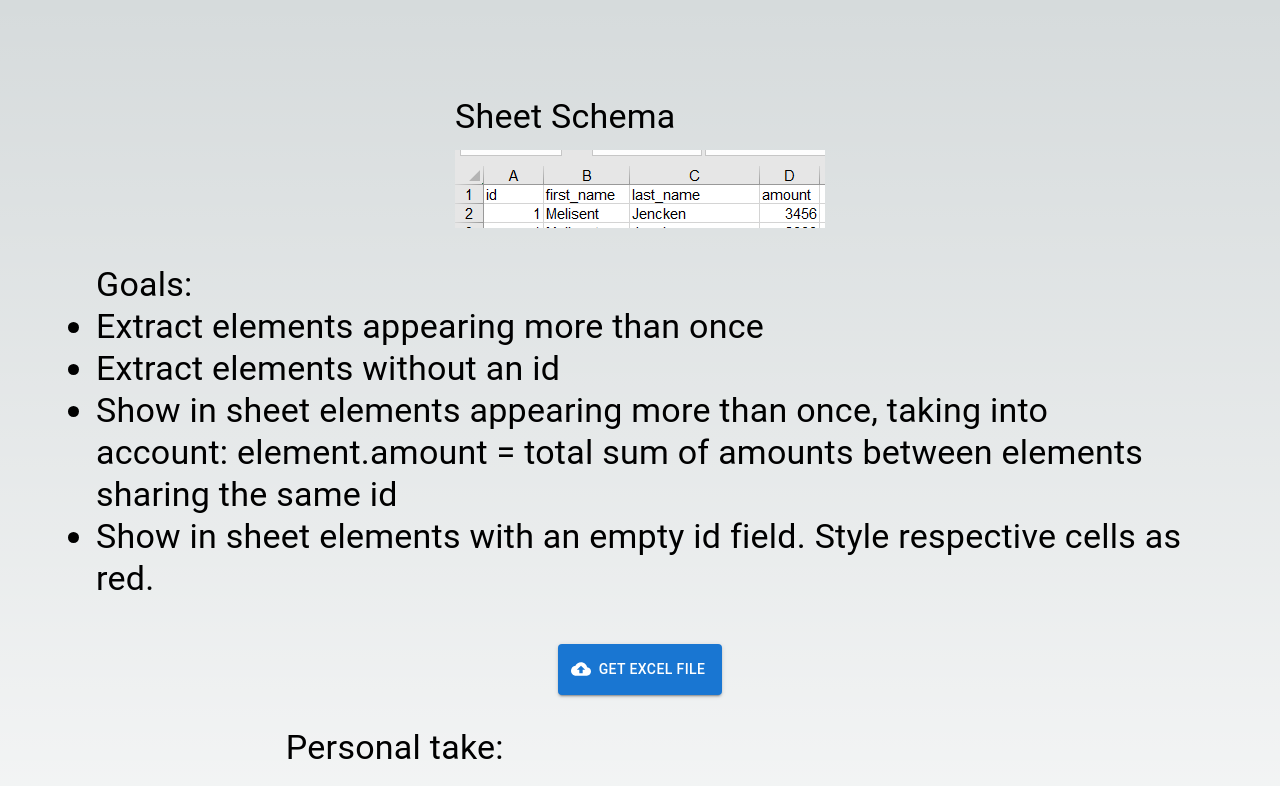
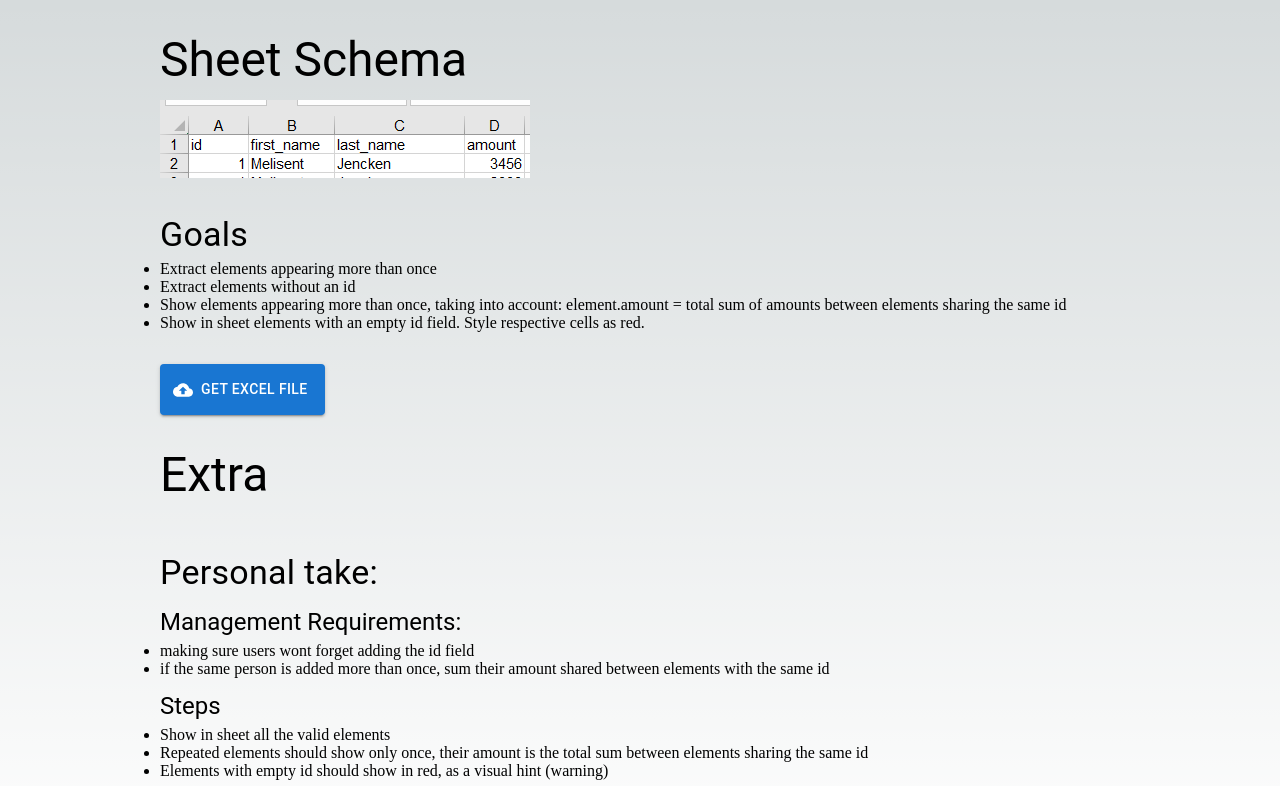
Before and after one commit to jualon92/excelTest, a Next.js app: page / in a window 1280 px wide. Shown: the top 786 px of the page. Built offline with nearby package versions, Linux system fonts and the light colour scheme.

Commit message:
styling cohesion h3 h2

```diff
--- a/pages/index.tsx
+++ b/pages/index.tsx
@@ -7,19 +7,19 @@ import { ChangeEvent, useState } from "react";
 import { Persona } from "../utils/interfaces";
 import { PersonasSchemaValidation } from "../utils/validation";
 import useNotification from "../lib/useSnackbar";
-import { Inter } from 'next/font/google'
+import { Inter } from "next/font/google";
 import { buildExcelPersonas, buildNormalizedExcel } from "../utils/xlsx";
+import Divider from '@mui/material/Divider';
 //@ts-ignore
 import * as XLSX from "xlsx-js-style";
-import { TableContainer, Paper, Table, TableHead, TableRow, TableCell, TableBody, Typography, Box } from "@mui/material";
-import cellImage from "../public/assets/cell_format.png"
+import { Typography, Box } from "@mui/material";
+import cellImage from "../public/assets/cell_format.png";
 
-const inter = Inter({ subsets: ['latin'] })
+const inter = Inter({ subsets: ["latin"] });
 
 export default function Home() {
   const [loading, setLoading] = useState(false);
   const [msg, sendNotification] = useNotification();
-
 
   const getJSONFromSheet = (e: ProgressEvent<FileReader>): Persona[] => {
     const bufferArray = e?.target?.result;
@@ -30,21 +30,25 @@ export default function Home() {
     return XLSX.utils.sheet_to_json(ws);
   };
 
-
-
-  const readExcel = async (e: ChangeEvent<HTMLInputElement>, buildFunction) => {
+  const readExcel = async (
+    e: ChangeEvent<HTMLInputElement>,
+    buildFunction: {
+      (rawData: Persona[]): void;
+      (rawData: Persona[]): void;
+      (arg0: Persona[]): void;
+    }
+  ) => {
     //init file reader
     const fileReader = new FileReader();
-    const targetFile = (e.target as HTMLInputElement)?.files?.[0]
+    const targetFile = (e.target as HTMLInputElement)?.files?.[0];
     if (targetFile) {
       fileReader.readAsArrayBuffer(targetFile);
     }
 
-
     fileReader.onload = async (e) => {
       const rawData: Persona[] = getJSONFromSheet(e);
       try {
-        await PersonasSchemaValidation.validate(rawData)
+        await PersonasSchemaValidation.validate(rawData);
         buildFunction(rawData);
 
         sendNotification({
@@ -60,8 +64,6 @@ export default function Home() {
     };
   };
 
-
-
   return (
     <>
       <Head>
@@ -71,34 +73,36 @@ export default function Home() {
         <link rel="icon" href="/favicon.ico" />
       </Head>
       <main className={styles.main}>
-
-
-
         <Box>
-
-          <Typography variant="h4" mb={1.5}>
+          <Typography variant="h3" mb={1.5}>
             Sheet Schema
           </Typography>
 
-          <Image src={cellImage} alt="excel debe contener columnas id, nombre, apellido y monto" />
+          <Image
+            src={cellImage}
+            alt="excel debe contener columnas id, nombre, apellido y monto"
+          />
         </Box>
+<Box>
+        <Typography variant="h4" mb={0.5}>
+          Goals
+        </Typography>
 
-
-        <Box>
-
-          <Typography variant="h4" mb={1.5}>
-            Goals:
         <ul>
           <li>Extract elements appearing more than once </li>
           <li>Extract elements without an id</li>
-              <li> Show in sheet elements appearing more than once, taking into account: element.amount = total sum of amounts between elements sharing the same id
+          <li>
+            {" "}
+            Show  elements appearing more than once, taking into
+            account: element.amount = total sum of amounts between elements
+            sharing the same id
           </li>
-              <li>Show in sheet elements with an empty id field. Style respective cells as red. </li>
-
+          <li>
+            Show in sheet elements with an empty id field. Style respective
+            cells as red.{" "}
+          </li>
         </ul>
-          </Typography>
         </Box>
-
         <LoadingButton
           sx={{
             minHeight: "51px",
@@ -120,41 +124,39 @@ export default function Home() {
           />
         </LoadingButton>
 
-
-
-
+          <Typography variant="h3" gutterBottom >
+            Extra
+          </Typography>
         <Box>
-
           <Typography variant="h4" mb={1.5}>
             Personal take:
           </Typography>
-
 
           <Typography variant="h5" mb={0.5}>
             Management Requirements:
           </Typography>
           <ul>
+            <li>making sure users wont forget adding the id field</li>
             <li>
-  making sure users wont forget adding the id field</li>
-    <li>
-  if the same person is added more than once, sum their amount shared between elements with the same id
+              if the same person is added more than once, sum their amount
+              shared between elements with the same id
             </li>
           </ul>
 
-
-<Typography variant="h5" mb={0.5} mt={1.5} >
+          <Typography variant="h5" mb={0.5} mt={1.5}>
             Steps
           </Typography>
           <ul>
             <li>Show in sheet all the valid elements</li>
-    <li>Repeated elements should show only once, their amount is the total sum between elements sharing the same id</li>
-    <li>Elements with empty id should show in red, as a visual hint (warning)</li>
-
-
-
-
+            <li>
+              Repeated elements should show only once, their amount is the total
+              sum between elements sharing the same id
+            </li>
+            <li>
+              Elements with empty id should show in red, as a visual hint
+              (warning)
+            </li>
           </ul>
-
         </Box>
 
         <LoadingButton
--- a/styles/Home.module.css
+++ b/styles/Home.module.css
@@ -2,8 +2,9 @@
   display: flex;
   flex-direction: column;
   gap:2rem;
-  align-items: center;
-  padding: 6rem;
+  align-items: flex-start;
+  margin-left: 10%;
+  padding: 2rem;
   min-height: 100vh;
 }
 
```
Lines whose indentation alone changed are shown as unchanged.
